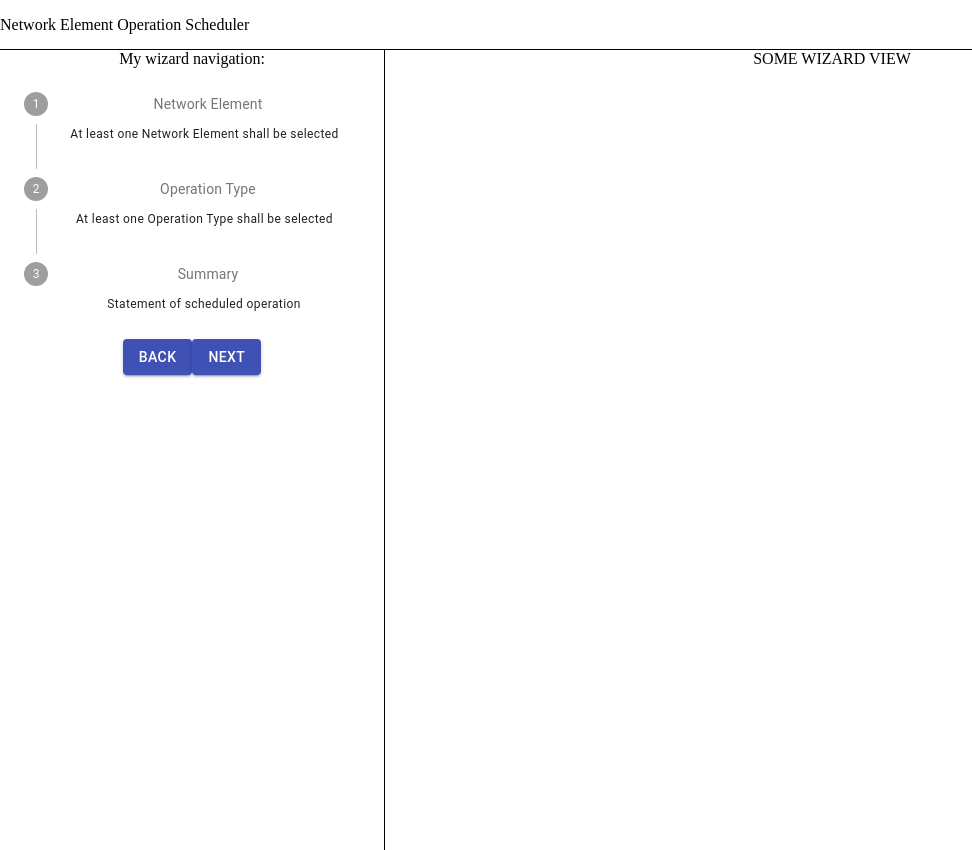
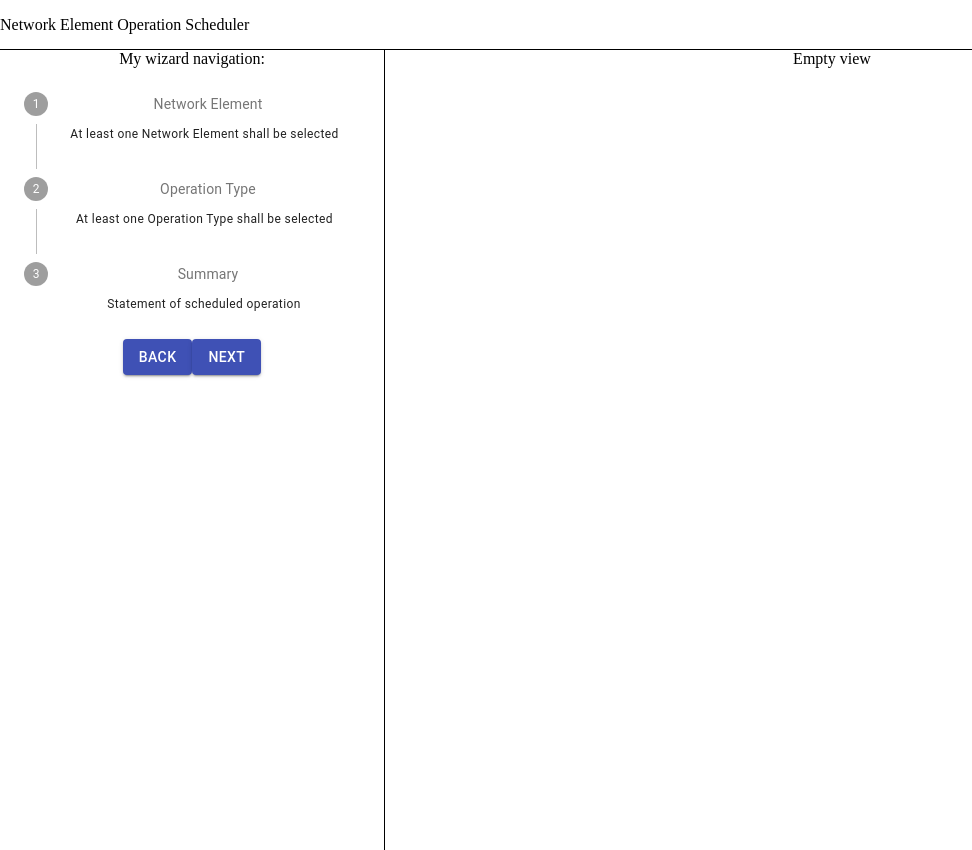
Before and after one commit to radekfurman/ne-operation-scheduler, a React (Create React App) app: page / in a window 1280 px wide. Both pictures are taken after a click on the button "BACK". Shown: the whole page, without its empty margins (0-972 px from the left). Built offline with nearby package versions, Linux system fonts and the light colour scheme.

Commit message:
Specific views are displayed based on activeStep from navigation store

```diff
--- a/src/components/Layout/Layout.tsx
+++ b/src/components/Layout/Layout.tsx
@@ -1,17 +1,39 @@
 import React from 'react';
+import { useSelector } from 'react-redux';
+import { RootState } from '../../store/reducers/root';
+import { WizardStepType } from '../../store/types';
+import { NetworkElement } from '../Views/NetworkElement/NetworkElement';
+import { OperationType } from '../Views/OperationType/OperationType';
+import { Summary } from '../Views/Summary/Summary';
+import './Layout.css';
 import { Topbar } from './Topbar/Topbar';
 import { WizardNavigation } from './WizardNavigation/WizardNavigation';
-import { WizardView } from './WizardView/WizardView';
-import './Layout.css';
 
 interface LayoutProps {}
 
 export const Layout: React.FunctionComponent<LayoutProps> = () => {
+    const activeStep = useSelector((state: RootState) => {
+        return state.wizardNavigation.activeStep;
+    });
+
+    const getView = (viewType: WizardStepType): JSX.Element => {
+        switch (viewType) {
+            case WizardStepType.NetworkElement:
+                return <NetworkElement></NetworkElement>;
+            case WizardStepType.OperationType:
+                return <OperationType></OperationType>;
+            case WizardStepType.Summary:
+                return <Summary></Summary>;
+            default:
+                return <div>Empty view</div>;
+        }
+    };
+
     return (
         <span className='Layout'>
             <Topbar></Topbar>
             <WizardNavigation></WizardNavigation>
-            <WizardView></WizardView>
+            {getView(activeStep)}
         </span>
     );
 };
--- a/src/components/Views/NetworkElement/NetworkElement.tsx
+++ b/src/components/Views/NetworkElement/NetworkElement.tsx
@@ -1,5 +1,5 @@
 import React from 'react';
 
 export const NetworkElement: React.FunctionComponent<{}> = () => {
-    return null;
+    return <div>Network element view</div>;
 };
--- a/src/components/Views/OperationType/OperationType.tsx
+++ b/src/components/Views/OperationType/OperationType.tsx
@@ -1,5 +1,5 @@
 import React from 'react';
 
 export const OperationType: React.FunctionComponent<{}> = () => {
-    return null;
+    return <div>Operation type view</div>;
 };
--- a/src/components/Views/Summary/Summary.tsx
+++ b/src/components/Views/Summary/Summary.tsx
@@ -1,5 +1,5 @@
 import React from 'react';
 
 export const Summary: React.FunctionComponent<{}> = () => {
-    return null;
+    return <div>Summary view</div>;
 };
```
